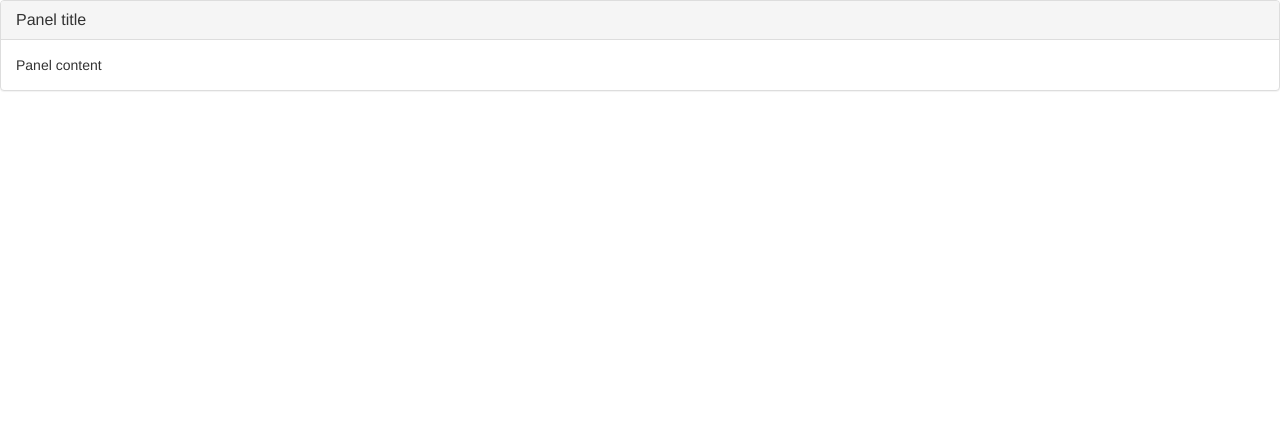
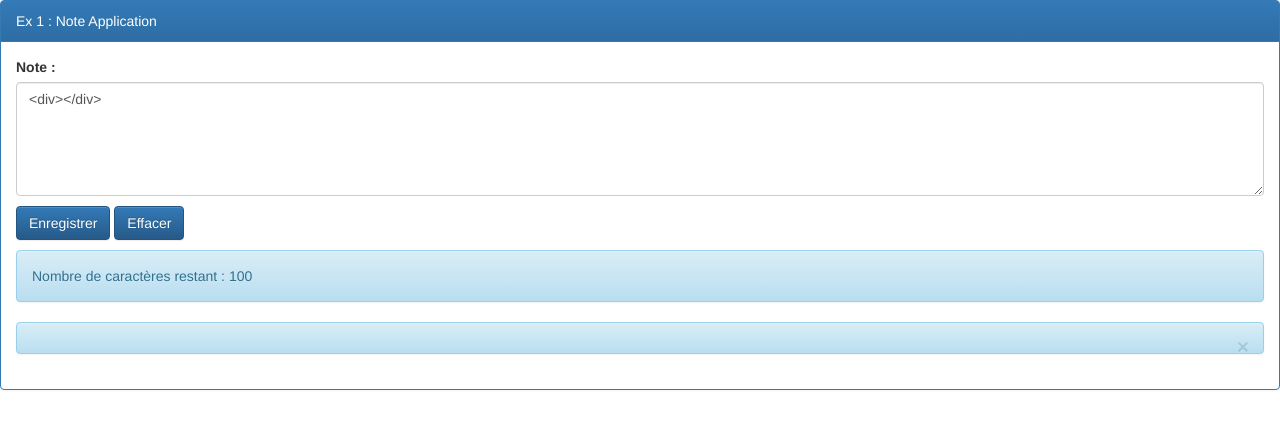
Before and after one commit to Rodtsl/angular-tds, a plain HTML site: page TD1/html/ex1.html in a window 1280 px wide. Drawn offline with nearby package versions, Linux system fonts and the light colour scheme.

Commit message:
Interface Graphic

```diff
--- a/TD1/html/ex1.html
+++ b/TD1/html/ex1.html
@@ -1,21 +1,43 @@
 <!DOCTYPE html>
-<html>
+<html class="ng-scope" data-ng-app="mainApp">
   <head>
     <meta charset="utf-8">
     <title>Exo 1</title>
-    <link href="./../bootstrap/css/bootstrap.min.css" rel="stylesheet">
+    <script src="https://ajax.googleapis.com/ajax/libs/jquery/3.1.1/jquery.min.js"></script>
+
+  	<!-- Latest compiled and minified CSS -->
+  	<link rel="stylesheet" href="https://maxcdn.bootstrapcdn.com/bootstrap/3.3.7/css/bootstrap.min.css" integrity="sha384-BVYiiSIFeK1dGmJRAkycuHAHRg32OmUcww7on3RYdg4Va+PmSTsz/K68vbdEjh4u" crossorigin="anonymous">
+
+  	<!-- Optional theme -->
+  	<link rel="stylesheet" href="https://maxcdn.bootstrapcdn.com/bootstrap/3.3.7/css/bootstrap-theme.min.css" integrity="sha384-rHyoN1iRsVXV4nD0JutlnGaslCJuC7uwjduW9SVrLvRYooPp2bWYgmgJQIXwl/Sp" crossorigin="anonymous">
+
+  	<!-- Latest compiled and minified JavaScript -->
+  	<script src="https://maxcdn.bootstrapcdn.com/bootstrap/3.3.7/js/bootstrap.min.js" integrity="sha384-Tc5IQib027qvyjSMfHjOMaLkfuWVxZxUPnCJA7l2mCWNIpG9mGCD8wGNIcPD7Txa" crossorigin="anonymous"></script>
+    <script src="../javascript/apps.js"></script>
   </head>
   <body>
 
-    <div class="panel panel-default">
-  <div class="panel-heading">
-    <h3 class="panel-title">Panel title</h3>
-  </div>
-  <div class="panel-body">
-    Panel content
-  </div>
-</div>
+    <div ng-view="" class="toggle ng-scope" style=""><div id="note" class="ng-scope">
+    <div class="panel panel-primary">
+    	<div class="panel-heading">Ex 1 : Note Application</div>
+    	<div class="panel-body">
+    		<div class="form-group">
+    		<p><label for="message">Note :</label>
+    			<textarea data-ng-change="updateInfo()" name="message" id="message" data-ng-model="message" cols="40" rows="5" class="form-control ng-valid ng-valid-maxlength ng-dirty ng-touched" maxlength="100" style="">&lt;div&gt;&lt;/div&gt;</textarea>
+    		</p>
+    		<p>
+    		<button data-ng_click="save()" class="btn btn-primary">Enregistrer</button>
+    		<button data-ng-click="clear()" class="btn btn-primary">Effacer</button>
+    		</p>
 
-
+    		<div class="alert alert-info alert-dismissible" role="alert">Nombre de caractères restant : <span data-ng-bind="count()" class="ng-binding">100</span></div>
+    		<div ng-class="{'alert-info':message=='','alert-warning':message!='' &amp;&amp; info!='Note sauvegardée','alert-danger':count()<10 &amp;&amp; info!='Note sauvegardée','alert-success':info=='Note sauvegardée'}" class="alert alert-dismissible ng-hide alert-info" role="alert" data-ng-show="info" style="">
+    			<button type="button" class="close" data-dismiss="alert" aria-label="Close" ng-click="info=''"><span aria-hidden="true">×</span></button>
+    			<span class="ng-binding"></span>
+    		</div>
+    		</div>
+    	</div>
+    </div>
+    </div></div>
   </body>
 </html>
--- a/TD1/javascript/apps.js
+++ b/TD1/javascript/apps.js
@@ -1,4 +1,4 @@
-var myApp = angular.module('myApp',[]);
+var myApp = angular.module('mainApp',[]);
 
 myApp.controller('CarreController', [function() {
     this.value=0;
```
